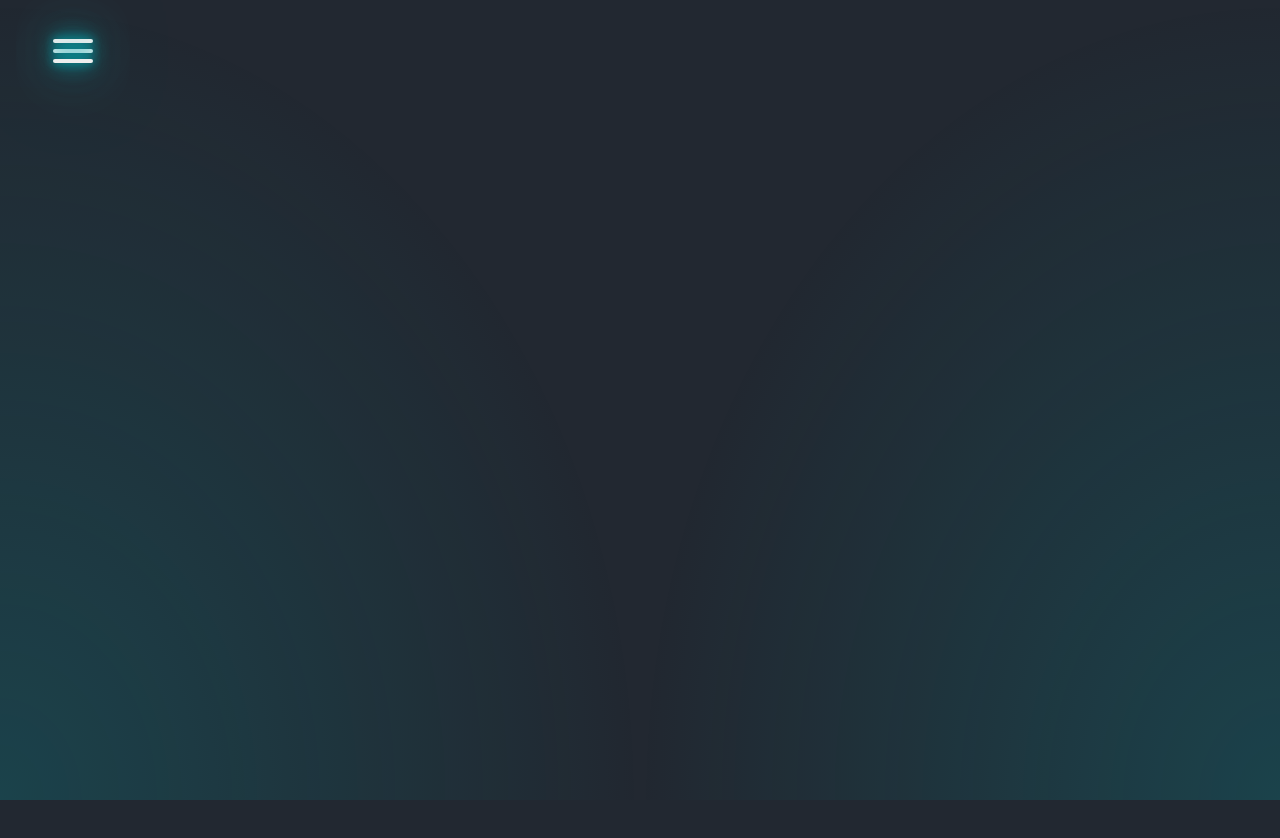
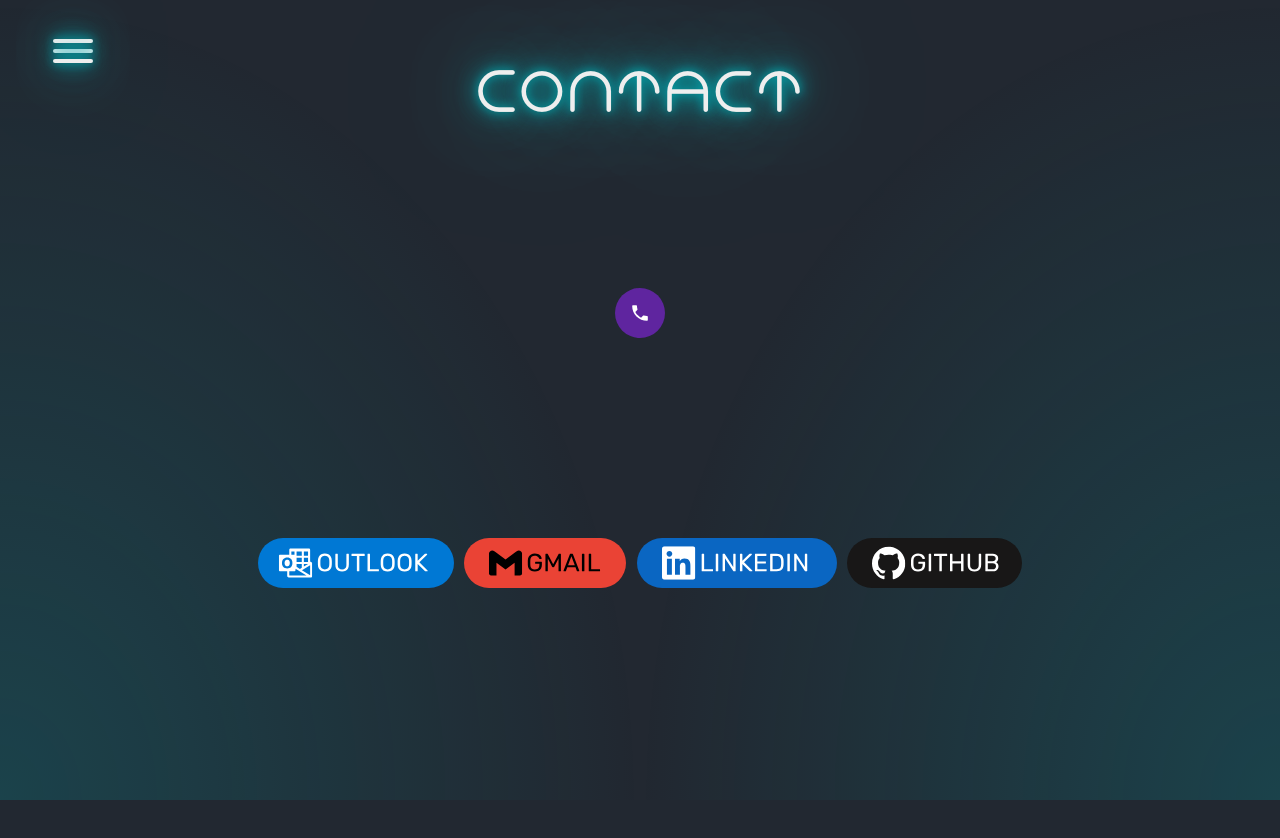
Before and after one commit to kinire98/kinire98.github.io, an Astro site: page /contact in a window 1280 px wide. Built offline with nearby package versions, Linux system fonts and the light colour scheme; Astro itself is replaced by a stand-in of ours.

Commit message:
Contact started

```diff
--- a/src/components/AsideMenu.astro
+++ b/src/components/AsideMenu.astro
@@ -167,16 +167,8 @@
 		}
 	}
 	@media screen and (max-width: 750px) {
-		/*aside ul {
-    position: relative;
-    bottom: 30px;
-  }*/
 		aside ul li {
 			width: 75%;
-		}
-		#black span {
-			right: 20vw;
-			right: 20dvw;
 		}
 	}
 	@media screen and (max-width: 450px) {
--- a/src/pages/contact.astro
+++ b/src/pages/contact.astro
@@ -1,5 +1,69 @@
 ---
 import MenuLayout from "../layouts/MenuLayout.astro";
+import Title from "../components/Title.astro";
 ---
 
-<MenuLayout title="Contact - kinire" />
+<MenuLayout title="Contact - kinire">
+	<Title content="Contact" />
+	<div id="img">
+		<img src="/curri_icons/others/phone.svg" alt="Phone" id="phone" />
+		<div>
+			<img
+				src="/curri_icons/others/outlook.svg"
+				alt="Outlook logo"
+				id="outlook"
+			/>
+			<img src="/curri_icons/others/gmail.svg" alt="Gmail logo" id="gmail" />
+			<img
+				src="/curri_icons/others/linkedin.svg"
+				alt="LinkedIn logo"
+				id="linkedin"
+			/>
+			<img src="/curri_icons/others/github.svg" alt="Github logo" id="github" />
+		</div>
+	</div>
+</MenuLayout>
+
+<script>
+	import openLink from "../helpers/openLink";
+	import showLetters from "../helpers/showLetters";
+
+	showLetters(document.querySelector("h2")!, 9500);
+	openLink(
+		document.getElementById("outlook")!,
+		"mailto:iknitgarri@outlook.com"
+	);
+	openLink(document.getElementById("gmail")!, "mailto:iknitgarri@gmail.com");
+	openLink(
+		document.getElementById("linkedin")!,
+		"https://www.linkedin.com/in/iker-nieto-79985b232/"
+	);
+	openLink(document.getElementById("github")!, "https://github.com/kinire98");
+	openLink(document.getElementById("phone")!, "tel:+34642424388");
+</script>
+
+<style>
+	#img {
+		display: flex;
+		align-items: center;
+		justify-content: center;
+		flex-direction: column;
+		margin-block: 50px;
+		> * {
+			margin-block: 100px;
+		}
+	}
+	img {
+		height: 50px;
+		cursor: pointer;
+	}
+</style>
+
+<style is:global>
+	main {
+		flex-direction: column;
+	}
+	h2 {
+		font-size: 3.5em !important;
+	}
+</style>
```
Also changed, not shown: src/pages/about_me.astro (+5 -4 lines), public/curri_icons/others/phone.svg (added).
